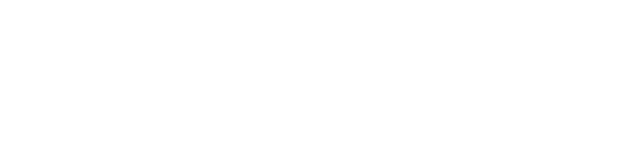
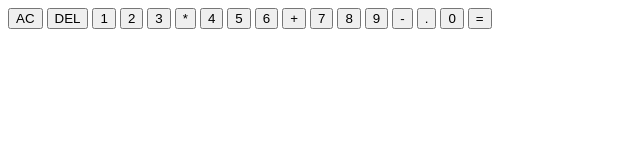
Before and after one commit to ericlafontsee/JS-Calculator, a plain HTML site: page index.html in a window 1280 px wide. Shown: the whole page, without its empty margins (0-640 px from the left). Drawn offline with Linux system fonts and the light colour scheme.

Commit message:
Created all necessary buttons for my calculator

```diff
--- a/index.html
+++ b/index.html
@@ -3,9 +3,35 @@
 <head>
     <meta charset="UTF-8">
     <meta name="viewport" content="width=device-width, initial-scale=1.0">
-    <title>Document</title>
+    <title>Calculator</title>
+    <link href="style.css" rel="stylesheet">
+    <script src="script.js" defer></script>
+
 </head>
 <body>
-    <script src="script.js"></script>
+    <div class="calculator-grid">
+        <div class="output">
+            <div class="previous-operand"></div>
+            <div class="current-operand"></div>
+            <button class="span-two">AC</button>
+            <button>DEL</button>
+            <button>1</button>
+            <button>2</button>
+            <button>3</button>
+            <button>*</button>
+            <button>4</button>
+            <button>5</button>
+            <button>6</button>
+            <button>+</button>
+            <button>7</button>
+            <button>8</button>
+            <button>9</button>
+            <button>-</button>
+            <button>.</button>
+            <button>0</button>
+            <button class="span-two">=</button>
+
+        </div>
+    </div>
 </body>
 </html>
```
Also changed, not shown: style.css (added).
